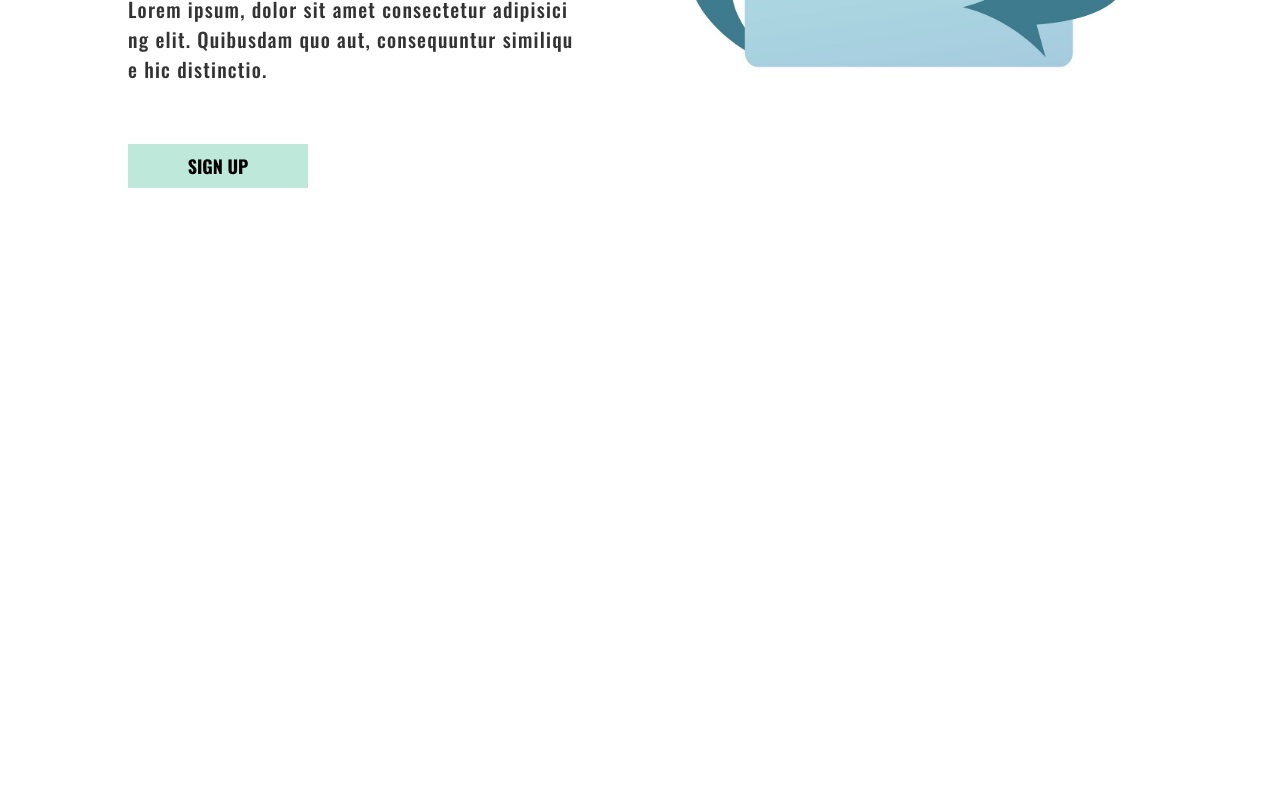
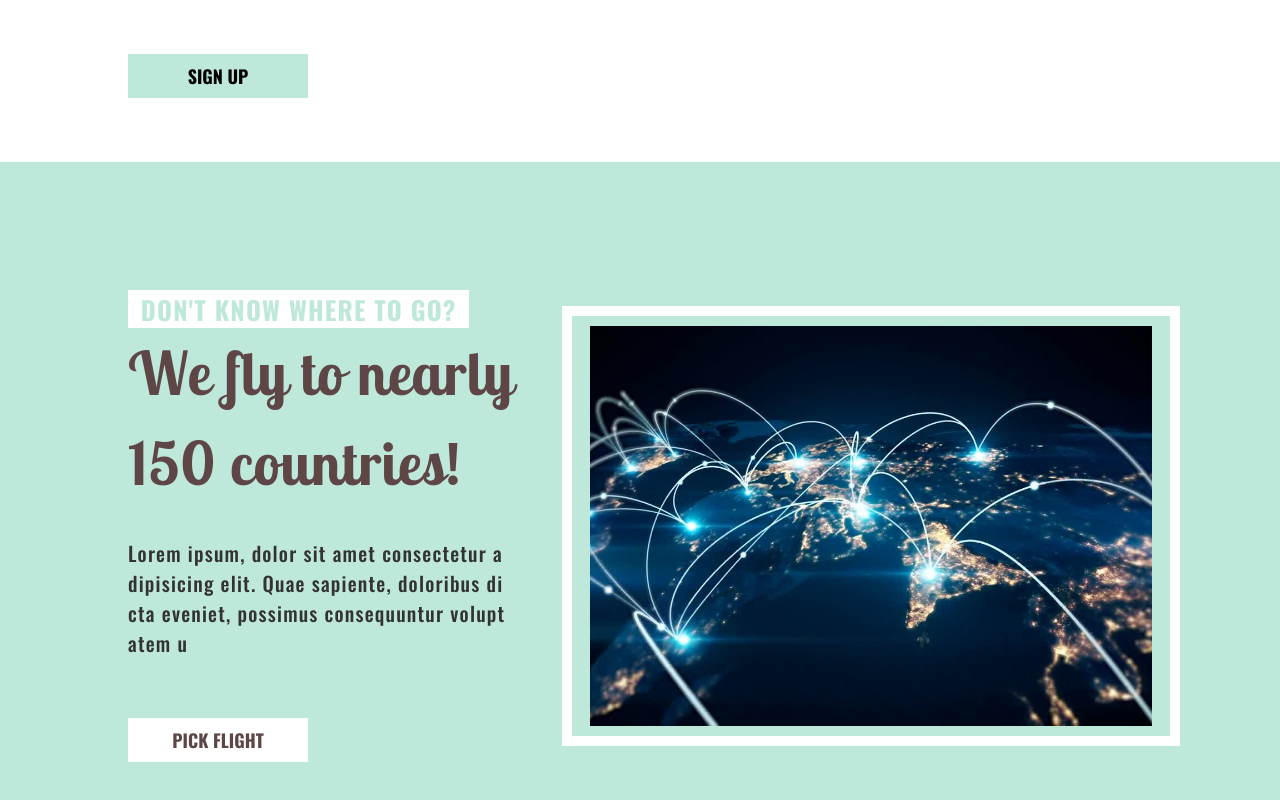
Before and after one commit to broccoli88/V-landing-page, a Vue app: page / in a window 1280 px wide. Shown: the part 2864-3664 px from the top of the page. Before the commit the page ends 3116 px from the top, so only its background shows below. Built offline with nearby package versions, Linux system fonts and the light colour scheme.

Commit message:
Added Connection component

```diff
--- a/src/App.vue
+++ b/src/App.vue
@@ -5,6 +5,7 @@
         <Offers />
         <SubHeadline />
         <Promotion />
+        <Connections />
     </main>
 </template>
 
@@ -15,9 +16,17 @@ import Headline from "./components/Headline.vue";
 import Offers from "./components/Offers.vue";
 import SubHeadline from "./components/SubHeadline.vue";
 import Promotion from "./components/Promotion.vue";
+import Connections from "./components/Connections.vue";
 
 export default {
-    components: { NavBar, Headline, SubHeadline, Offers, Promotion },
+    components: {
+        NavBar,
+        Headline,
+        SubHeadline,
+        Offers,
+        Promotion,
+        Connections,
+    },
 };
 </script>
 
--- a/src/components/Connections.vue
+++ b/src/components/Connections.vue
@@ -0,0 +1,27 @@
+<template>
+    <div class="sub-headline">
+        <div class="sub__description">
+            <h3>Don't know where to go?</h3>
+            <h2>We fly to nearly 150 countries!</h2>
+            <p>
+                Lorem ipsum, dolor sit amet consectetur adipisicing elit. Quae
+                sapiente, doloribus dicta eveniet, possimus consequuntur
+                voluptatem u
+            </p>
+            <Button class="btn--style-sub-headline"> Pick flight </Button>
+        </div>
+        <div class="img-container">
+            <img src="../assets/connections.jpg" alt="" />
+        </div>
+    </div>
+</template>
+
+<script>
+import Button from "../reusable/Button.vue";
+export default {
+    components: { Button },
+};
+</script>
+
+<style>
+</style>
--- a/src/components/Promotion.vue
+++ b/src/components/Promotion.vue
@@ -76,7 +76,7 @@ export default {
     }
 
     .promo-description {
-        width: min(90%, 25em);
+        width: min(90%, 30em);
     }
 
     .promo-description > p {
```
Also changed, not shown: src/assets/connections.jpg (added).
